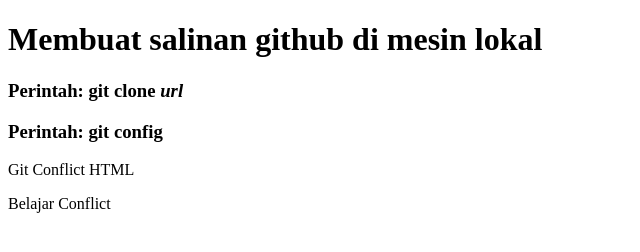
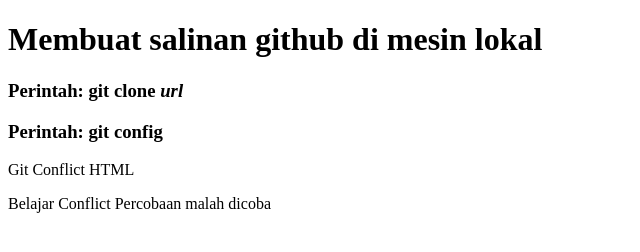
Before and after one commit to Sythaaz/hello_world, a plain HTML site: page index.html in a window 1280 px wide. Shown: the whole page, without its empty margins (0-640 px from the left). Drawn offline with Linux system fonts and the light colour scheme.

Commit message:
Beliau ini

```diff
--- a/index.html
+++ b/index.html
@@ -12,5 +12,6 @@
     </p>
 
 	Belajar Conflict
+	Percobaan malah dicoba
 </body>
 </html>
```
